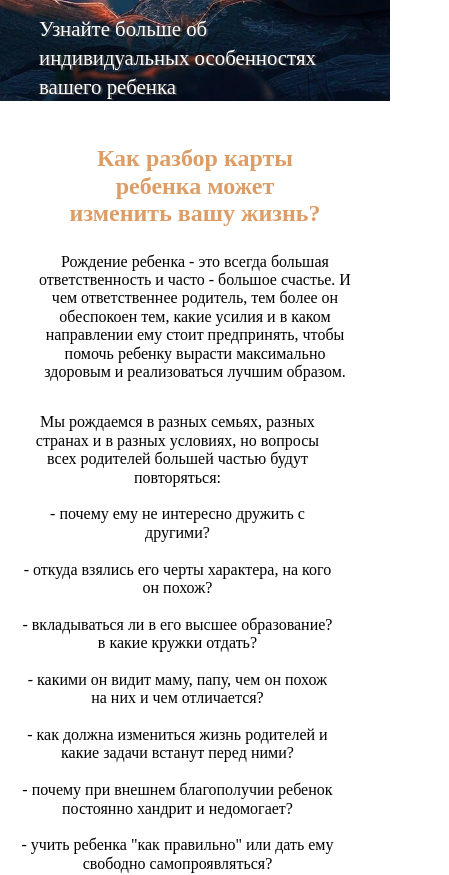
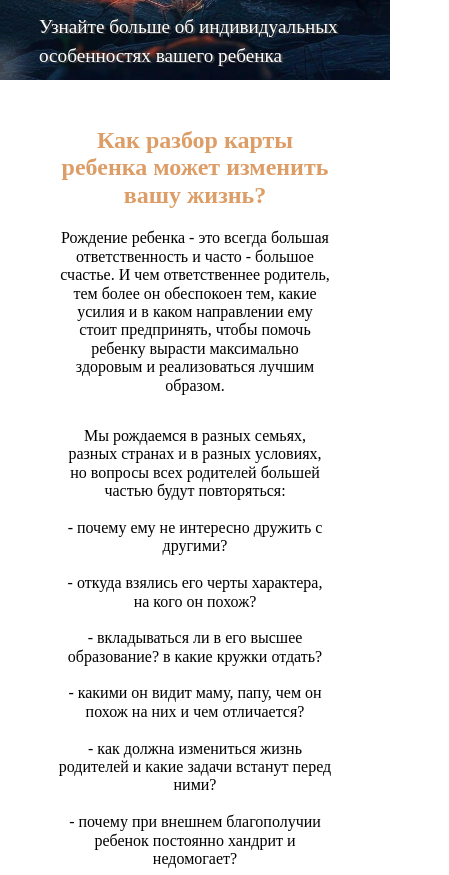
Before and after one commit to CodeMeYulia/ChildHoro, a plain HTML site: page index.html in a window 390 px wide. Shown: the part 620-1495 px from the top of the page, 449 px wide, since content can reach past the window. Drawn offline with Linux system fonts and the light colour scheme.

Commit message:
fix block small adaptive

```diff
--- a/styles/index.css
+++ b/styles/index.css
@@ -934,11 +934,6 @@ footer {
 }
 
 @media (min-width: 299px) and (max-width: 600px) {
-    .main-container {
-        width: 90%;
-        padding: 0 10px;
-    }
-
     .nav_top {
         align-items: start;
     }
@@ -965,9 +960,21 @@ footer {
     }
 
     .withe_p {
-        font-size: 1.3em;
+        font-size: 1.2em;
         text-shadow: 2px 1px 0 #414141;
         line-height: 1.8rem;
+    }
+
+    .astrology {
+        width: 70%;
+    }
+
+    .astrology_title {
+        padding: 0;
+    }
+
+    .undertitle {
+        padding: 0;
     }
 
     .first {
@@ -976,7 +983,7 @@ footer {
     }
 
     .left_block {
-        width: 90%;
+        width: 100%;
         text-align: center;
     }
 
@@ -1029,7 +1036,7 @@ footer {
     .brain {
         display: flex;
         justify-content: center;
-        font-size: 1.3rem;
+        font-size: 1.1rem;
     }
 
     .brain_inner {
@@ -1043,7 +1050,7 @@ footer {
     }
 
     .rigth_block {
-        width: 95%;
+        width: 100%;
         margin: auto;
     }
 
@@ -1062,7 +1069,7 @@ footer {
     }
 
     .point {
-        width: 90%;
+        width: 100%;
     }
 
     .point_inside {
@@ -1070,6 +1077,10 @@ footer {
         line-height: 1.4em;
         height: 4em;
         padding: 4.9em;
+    }
+
+    .two {
+        padding: 1em;
     }
 
     .two_text {
```
